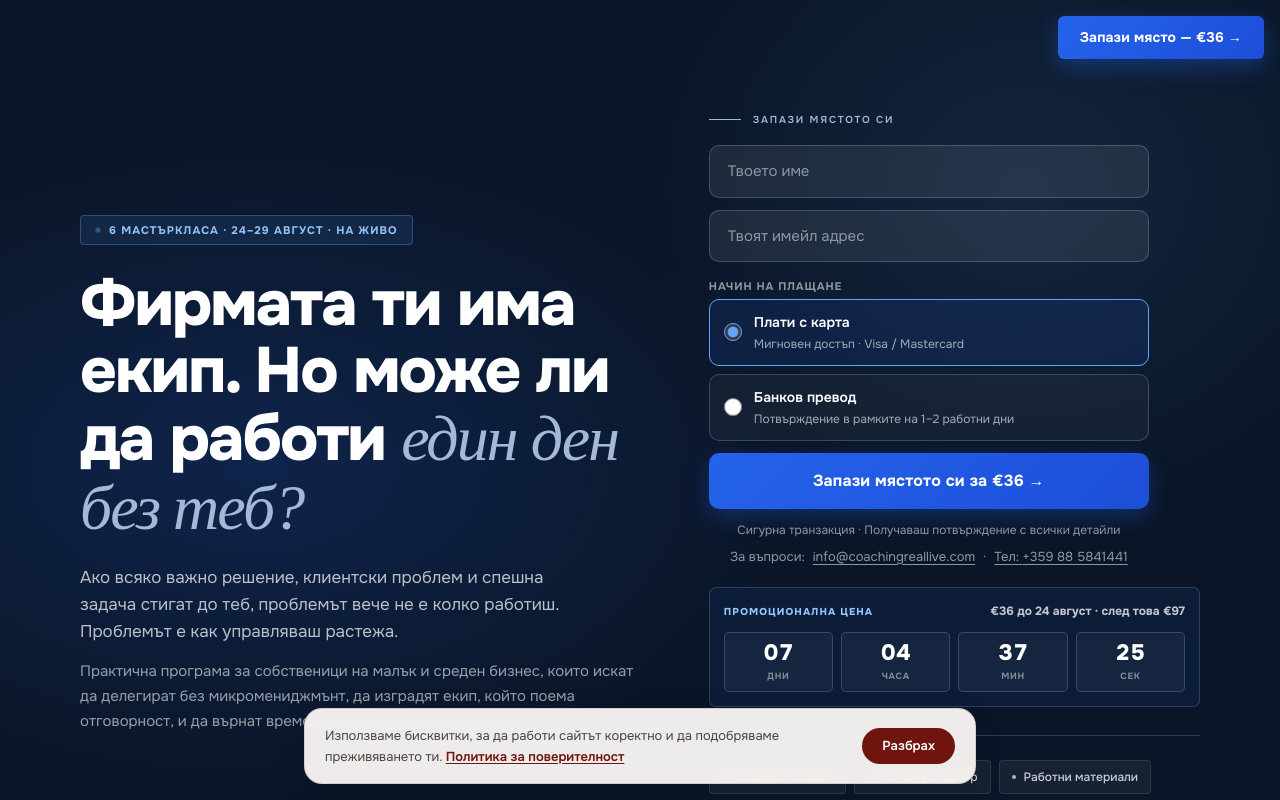
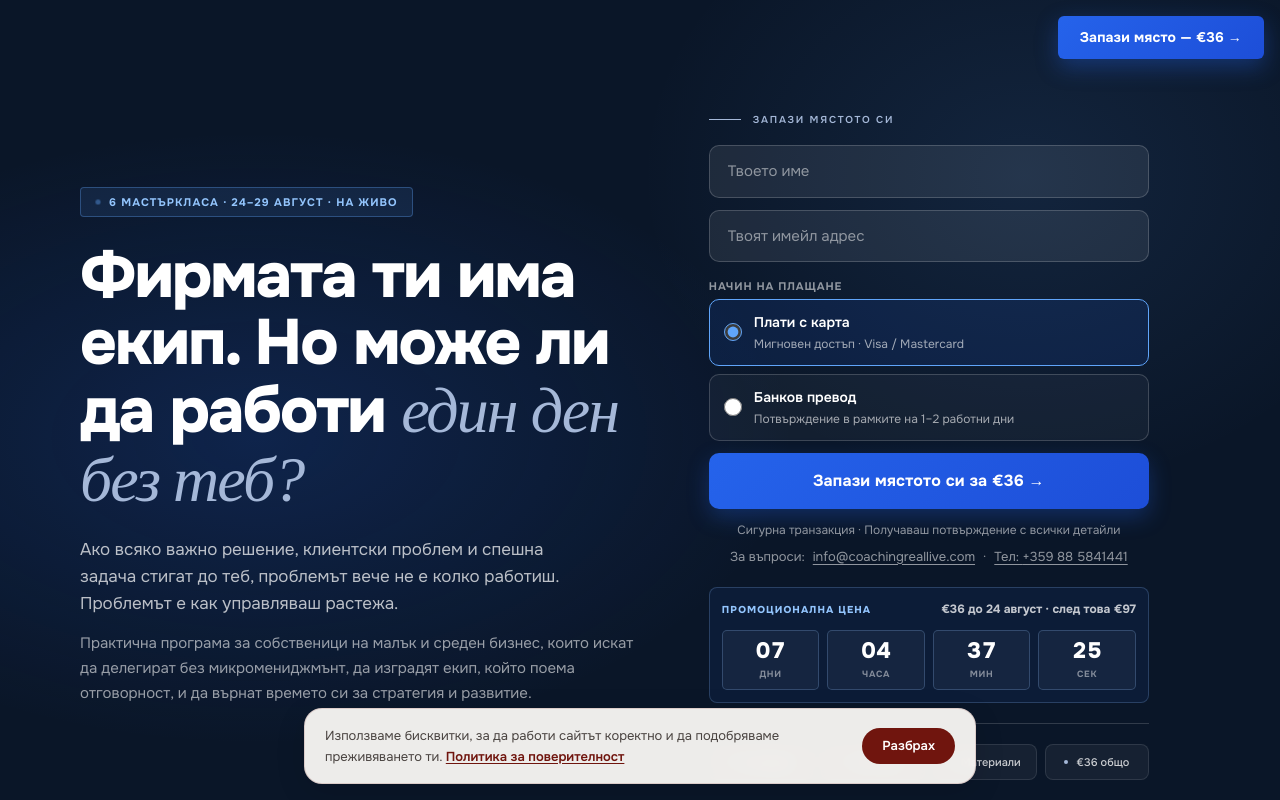
Before and after one commit to jordanyanewski-stack/coaching-real, a Next.js app: page /leadership in a window 1280 px wide. Shown: the top 800 px of the page. Built offline with nearby package versions, Linux system fonts and the light colour scheme.

Commit message:
Polish leadership signup layout

```diff
--- a/src/app/globals.css
+++ b/src/app/globals.css
@@ -581,6 +581,15 @@ html {
 .fd-problem-mobile {
   display: none;
 }
+
+/* Leadership hero offer: one disciplined width and one compact component rhythm. */
+.fd-offer-stack {
+  width: 100%;
+  max-width: 440px;
+}
+.fd-format-row > * {
+  width: 100%;
+}
 @media (max-width: 767px) {
   .fd-top-cta {
     position: absolute !important;
--- a/src/app/leadership/page.tsx
+++ b/src/app/leadership/page.tsx
@@ -626,6 +626,7 @@ function HeroSection() {
 
         {/* Right — sign-up form + format pills */}
         <aside className="fd-hero-form" style={{ position: "relative" }}>
+          <div className="fd-offer-stack">
           <div
             style={{
               fontSize: "10px",
@@ -648,33 +649,37 @@ function HeroSection() {
 
           {/* Format pills — below the form */}
           <div
-            style={{
-              marginTop: "28px",
-              paddingTop: "24px",
+            className="fd-format-row"
+            style={{
+              marginTop: "20px",
+              paddingTop: "20px",
               borderTop: "1px solid rgba(255,255,255,0.16)",
-              display: "flex",
-              flexWrap: "wrap",
+              display: "grid",
+              gridTemplateColumns: "repeat(4, minmax(0, 1fr))",
               gap: "8px",
             }}
           >
             {[
-              "6 срещи на живо",
-              "60 минути вечер",
-              "Работни материали",
+              "6 срещи",
+              "60 мин",
+              "Материали",
             ].map((p) => (
               <span
                 key={p}
                 style={{
                   display: "inline-flex",
                   alignItems: "center",
+                  justifyContent: "center",
                   gap: "8px",
-                  padding: "7px 12px",
-                  borderRadius: "4px",
+                  minHeight: "36px",
+                  padding: "7px 8px",
+                  borderRadius: "8px",
                   background: "rgba(255,255,255,0.05)",
                   border: "1px solid rgba(255,255,255,0.10)",
-                  fontSize: "12px",
+                  fontSize: "11px",
                   fontWeight: 500,
                   color: "rgba(255,255,255,0.78)",
+                  whiteSpace: "nowrap",
                 }}
               >
                 <span
@@ -689,6 +694,7 @@ function HeroSection() {
               </span>
             ))}
             <MagiPricePill />
+          </div>
           </div>
         </aside>
       </div>
--- a/src/app/leadership/price-offer.tsx
+++ b/src/app/leadership/price-offer.tsx
@@ -67,14 +67,17 @@ export function MagiPricePill() {
       style={{
         display: "inline-flex",
         alignItems: "center",
+        justifyContent: "center",
         gap: "8px",
-        padding: "7px 12px",
-        borderRadius: "4px",
+        minHeight: "36px",
+        padding: "7px 8px",
+        borderRadius: "8px",
         background: "rgba(255,255,255,0.05)",
         border: "1px solid rgba(255,255,255,0.10)",
-        fontSize: "12px",
+        fontSize: "11px",
         fontWeight: 500,
         color: "rgba(255,255,255,0.78)",
+        whiteSpace: "nowrap",
       }}
     >
       <span
@@ -167,8 +170,8 @@ export function MagiUrgencyBlock() {
       role="timer"
       aria-live="off"
       style={{
-        padding: "14px",
-        borderRadius: "7px",
+        padding: "12px",
+        borderRadius: "8px",
         border: "1px solid rgba(147,197,253,0.22)",
         backgroundColor: "rgba(37,99,235,0.08)",
       }}
```
